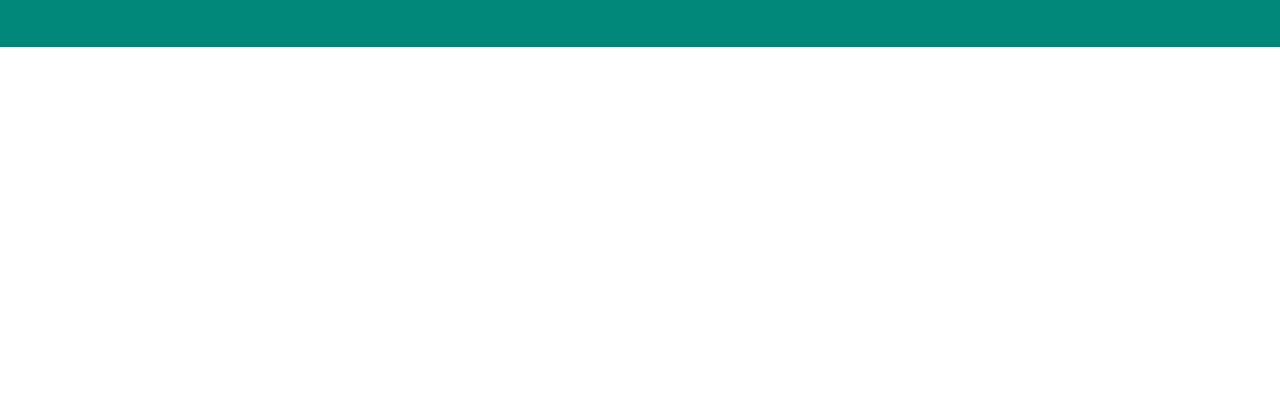
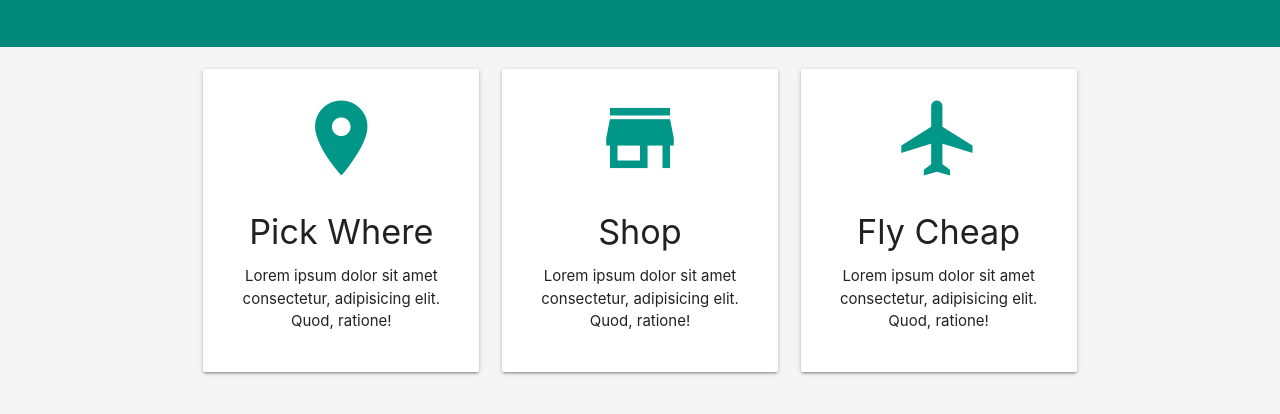
Before and after one commit to radupasparuga/travelville, a plain HTML site: page index.html in a window 1280 px wide. Shown: the part 746-1160 px from the top of the page. Before the commit the page ends 800 px from the top, so only its background shows below. Drawn offline with nearby package versions, Linux system fonts and the light colour scheme.

Commit message:
Added cards with icons

```diff
--- a/index.html
+++ b/index.html
@@ -107,6 +107,35 @@
       </div>
     </div>
   </section>
+
+  <!-- Section: Icons-->
+  <section class="section section-icons grey lighten-4 center">
+    <div class="container">
+      <div class="row">
+        <div class="col s12 m4">
+          <div class="card-panel">
+            <i class="material-icons large teal-text">room</i>
+            <h4>Pick Where</h4>
+            <p>Lorem ipsum dolor sit amet consectetur, adipisicing elit. Quod, ratione!</p>
+          </div>
+        </div>
+        <div class="col s12 m4">
+          <div class="card-panel">
+            <i class="material-icons large teal-text">store</i>
+            <h4>Shop</h4>
+            <p>Lorem ipsum dolor sit amet consectetur, adipisicing elit. Quod, ratione!</p>
+          </div>
+        </div>
+        <div class="col s12 m4">
+          <div class="card-panel">
+            <i class="material-icons large teal-text">airplanemode_active</i>
+            <h4>Fly Cheap</h4>
+            <p>Lorem ipsum dolor sit amet consectetur, adipisicing elit. Quod, ratione!</p>
+          </div>
+        </div>
+      </div>
+    </div>
+  </section>
   <!--JavaScript at end of body for optimized loading-->
   <script src="https://cdnjs.cloudflare.com/ajax/libs/materialize/1.0.0-rc.2/js/materialize.min.js"></script>
   <script src="js/script.js"></script>
```
